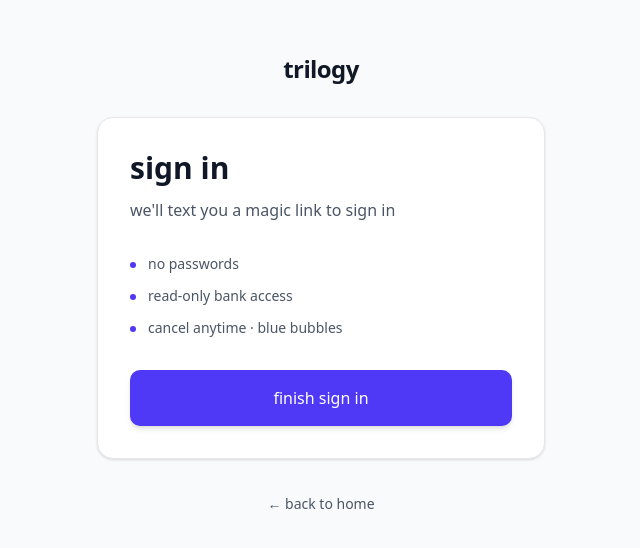
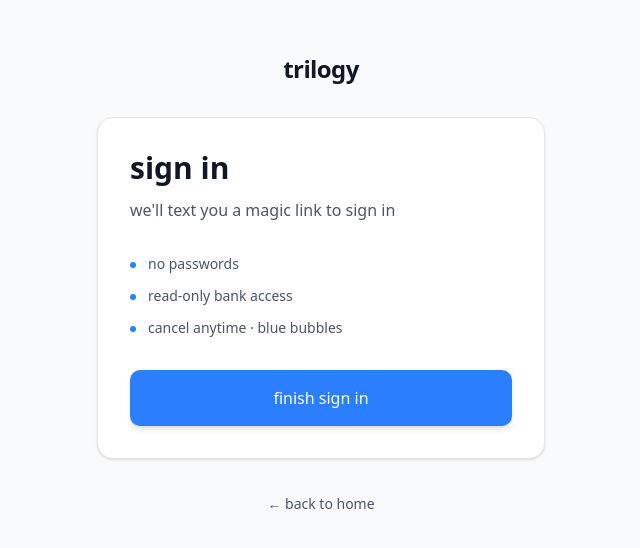
Before and after one commit to manav-s/trilogymoney, a Next.js app: page /signin in a window 1280 px wide. Shown: the part 116-664 px from the top of the page, without its empty margins (319-959 px from the left). Built offline with nearby package versions, Linux system fonts and the light colour scheme.

Commit message:
Change indigo/purple to light blue (blue-500)

```diff
--- a/app/signin/page.tsx
+++ b/app/signin/page.tsx
@@ -30,15 +30,15 @@ export default function SignInPage() {
           {/* Reassurance bullets */}
           <div className="space-y-3 mb-8">
             <div className="flex items-start gap-3">
-              <div className="w-1.5 h-1.5 rounded-full bg-indigo-600 mt-2 flex-shrink-0"></div>
+              <div className="w-1.5 h-1.5 rounded-full bg-blue-500 mt-2 flex-shrink-0"></div>
               <p className="text-sm text-gray-600 lowercase">no passwords</p>
             </div>
             <div className="flex items-start gap-3">
-              <div className="w-1.5 h-1.5 rounded-full bg-indigo-600 mt-2 flex-shrink-0"></div>
+              <div className="w-1.5 h-1.5 rounded-full bg-blue-500 mt-2 flex-shrink-0"></div>
               <p className="text-sm text-gray-600 lowercase">read-only bank access</p>
             </div>
             <div className="flex items-start gap-3">
-              <div className="w-1.5 h-1.5 rounded-full bg-indigo-600 mt-2 flex-shrink-0"></div>
+              <div className="w-1.5 h-1.5 rounded-full bg-blue-500 mt-2 flex-shrink-0"></div>
               <p className="text-sm text-gray-600 lowercase">cancel anytime · blue bubbles</p>
             </div>
           </div>
@@ -47,7 +47,7 @@ export default function SignInPage() {
           <div className="space-y-3">
             <button
               onClick={openSms}
-              className="w-full px-8 py-4 rounded-lg bg-indigo-600 text-white lowercase font-medium hover:bg-indigo-700 transition-colors shadow-md"
+              className="w-full px-8 py-4 rounded-lg bg-blue-500 text-white lowercase font-medium hover:bg-blue-600 transition-colors shadow-md"
             >
               finish sign in
             </button>
```
